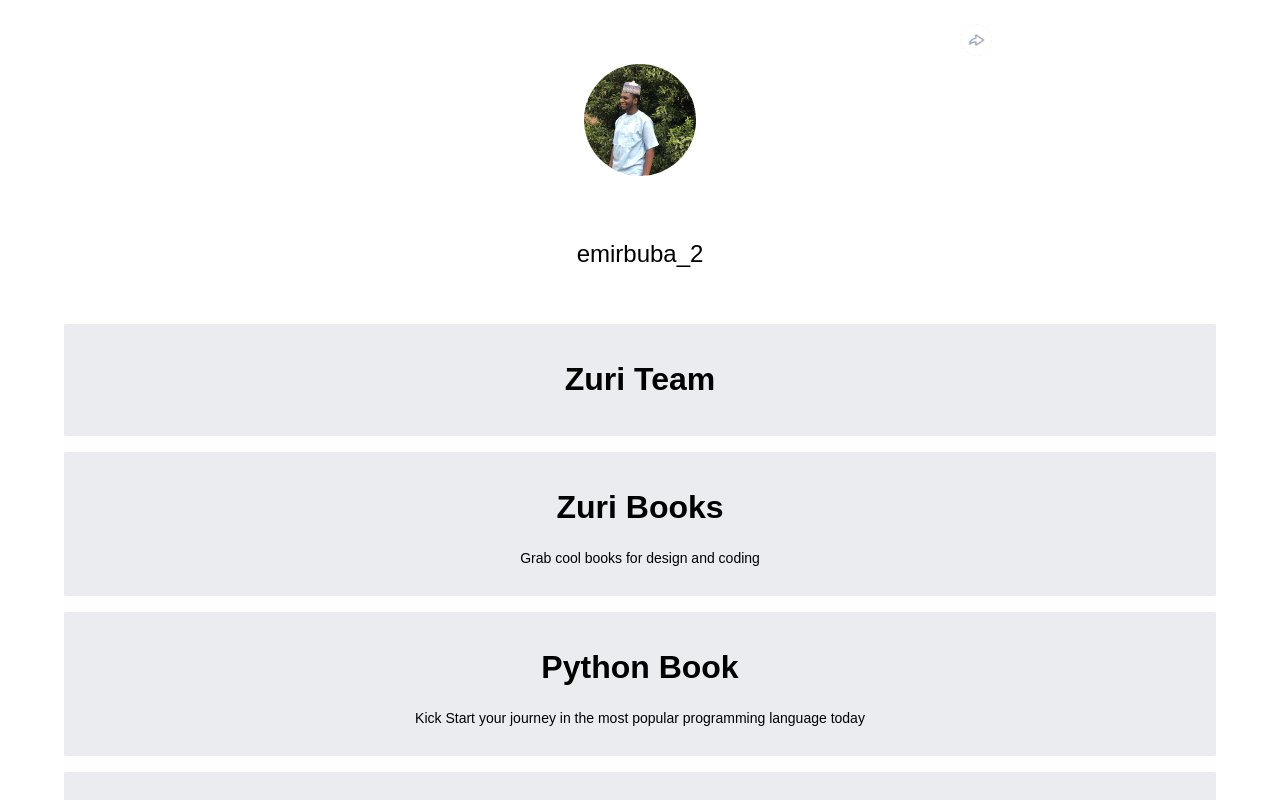
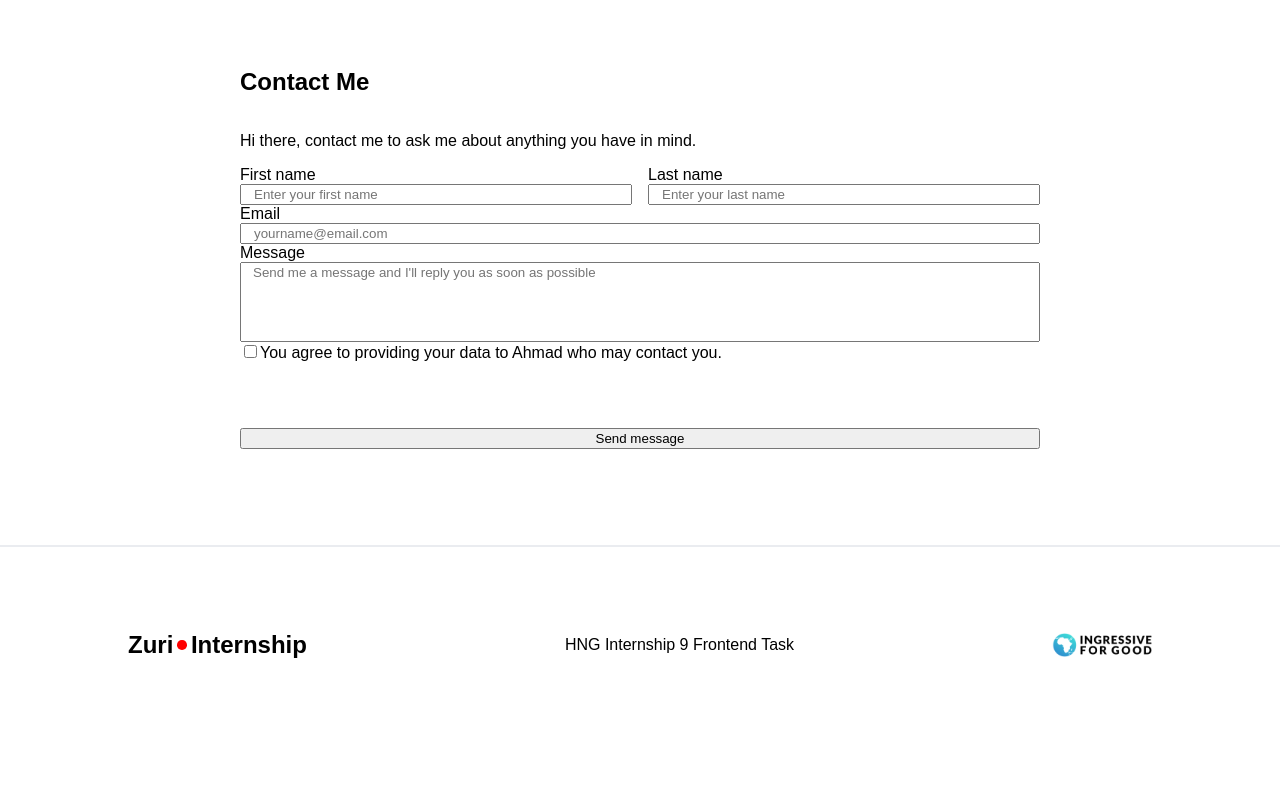
Before and after one commit to Ahmadbuba/linktree, a React (Create React App) app: page /contact in a window 1280 px wide. Shown: the top 800 px of the page. Built offline with nearby package versions, Linux system fonts and the light colour scheme.

Commit message:
feat: route and contact page added

```diff
--- a/src/App.js
+++ b/src/App.js
@@ -8,13 +8,17 @@ import logoIcon from "../src/assests/I4G.png";
 
 import Footer from "./pages/components/Footer/Footer";
 import ProfileIcons from "./pages/components/Footer/ProfileIcons";
+import { Route, Switch } from "react-router-dom";
+import Contact from "./pages/Contact";
 
 function App() {
   return (
     <React.Fragment>
-      <Profile />
-      <Links />
-      {/* <div className={classes.logo__div}>
+      <Switch>
+        <Route path="/" exact>
+          <Profile />
+          <Links />
+          {/* <div className={classes.logo__div}>
         <img
           src={slackIcon}
           height="30"
@@ -30,7 +34,13 @@ function App() {
           alt="Git Icon"
         />
       </div> */}
-      <ProfileIcons />
+          <ProfileIcons />
+        </Route>
+
+        <Route path="/contact">
+          <Contact />
+        </Route>
+      </Switch>
       <div className={classes.line}></div>
       {/* <div className={classes.footer__div}>
         <span className={classes.title__internship}>
--- /dev/null
+++ b/src/pages/Contact.js
@@ -0,0 +1,70 @@
+import classes from "./Contact.module.css";
+
+const Contact = () => {
+  const messageArea = document.getElementById("message");
+  const onFocusHandler = (event) => {
+    const end = messageArea.value.length;
+    messageArea.setSelectionRange(end, end);
+    messageArea.focus();
+  };
+
+  return (
+    <div className={classes.holder}>
+      <h2>Contact Me</h2>
+      <p>Hi there, contact me to ask me about anything you have in mind.</p>
+      <form>
+        <div className={classes.flex_display}>
+          <div className={classes.block_display_name}>
+            <label htmlFor="first_name">First name</label>
+            <input
+              type="text"
+              name="name"
+              id="first_name"
+              placeholder="Enter your first name"
+            />
+          </div>
+          <div className={classes.block_display_name}>
+            <label htmlFor="last_name">Last name</label>
+            <input
+              type="text"
+              name="name"
+              id="last_name"
+              placeholder="Enter your last name"
+            />
+          </div>
+        </div>
+        <label htmlFor="email">Email</label>
+        <input
+          type="email"
+          name="email"
+          id="email"
+          placeholder="yourname@email.com"
+          className={classes.block_display}
+        />
+        <label htmlFor="message">Message</label>
+        <textarea
+          type="textarea"
+          name="message"
+          maxLength="400"
+          id="message"
+          placeholder="Send me a message and I'll reply you as soon as possible "
+          className={`${classes.block_display} ${classes.pad}`}
+          // onClick={onFocusHandler}
+        />
+        <div>
+          <input type="checkbox" name="agreement" />
+          <label htmlFor="agreement">
+            You agree to providing your data to Ahmad who may contact you.
+          </label>
+        </div>
+
+        <br></br>
+        <button className={classes.btn} id="‘btn__submit">
+          Send message
+        </button>
+      </form>
+    </div>
+  );
+};
+
+export default Contact;
--- /dev/null
+++ b/src/pages/Contact.module.css
@@ -0,0 +1,71 @@
+.holder {
+  width: 50rem;
+  max-width: 90%;
+  margin: 0 auto;
+  padding: 3rem 0;
+}
+
+.holder p {
+  display: inline-block;
+  width: 100%;
+}
+
+.holder form {
+  width: 100%;
+}
+
+.holder form input {
+  position: relative;
+}
+
+.holder form input::placeholder {
+  position: absolute;
+  left: 12px;
+}
+
+.holder form textarea {
+  resize: none;
+  font-family: sans-serif;
+  position: relative;
+}
+
+.holder form textarea::placeholder {
+  position: absolute;
+  left: 12px;
+  font-family: sans-serif;
+}
+/* .holder form input {
+  position: relative;
+} */
+
+/* .holder form input::placeholder {
+  position: absolute;
+  top: 0;
+} */
+
+.block_display {
+  display: block;
+  width: 100%;
+}
+
+.pad {
+  height: 5rem;
+}
+
+.flex_display {
+  display: flex;
+  gap: 1rem;
+  flex-wrap: wrap;
+}
+
+.block_display_name {
+  flex: 1;
+  display: flex;
+  flex-direction: column;
+}
+
+.btn {
+  display: block;
+  width: 100%;
+  margin: 3rem auto;
+}
--- a/src/pages/UI/LinkCard.js
+++ b/src/pages/UI/LinkCard.js
@@ -15,7 +15,7 @@ const LinkCard = (props) => {
     </a>
   );
 
-  if (props.type) {
+  if (props.type === "route") {
     anchorType = (
       <Link className={classes.link__item} to={props.link} id={props.id}>
         <h1>{props.text}</h1>
--- a/src/pages/components/Links/Links.js
+++ b/src/pages/components/Links/Links.js
@@ -4,6 +4,8 @@ import classes from "./Links.module.css";
 
 const Links = (props) => {
   const slackUsername = "ahmadBuba";
+  const defaultAnchor = "normal";
+  const routeAnchor = "route";
 
   const linksSection = [
     {
@@ -11,12 +13,14 @@ const Links = (props) => {
       link: "https://training.zuri.team/",
       text: "Zuri Team",
       subtext: "",
+      type: defaultAnchor,
     },
     {
       id: "books",
       link: "http://books.zuri.team",
       text: "Zuri Books",
       subtext: "Grab cool books for design and coding",
+      type: defaultAnchor,
     },
     {
       id: "book__python",
@@ -24,18 +28,28 @@ const Links = (props) => {
       text: "Python Book",
       subtext:
         "Kick Start your journey in the most popular programming language today",
+      type: defaultAnchor,
     },
     {
       id: "pitch",
       link: "https://background.zuri.team",
       text: "Next-Gen Coders",
       subtext: "We train and mentor the next Gen of Coders!",
+      type: defaultAnchor,
     },
     {
       id: "book__design",
       link: "https://books.zuri.team/design-rules",
       text: "Design Book",
       subtext: "Hurry to grab your free Design book offerd by Zuri",
+      type: defaultAnchor,
+    },
+    {
+      id: "contact",
+      link: "/contact",
+      text: "Contact Me",
+      subtext: "",
+      type: routeAnchor,
     },
   ];
   const twitter = "https://twitter.com/emirbuba_2";
@@ -53,6 +67,7 @@ const Links = (props) => {
             link={linkItem.link}
             text={linkItem.text}
             subtext={linkItem.subtext}
+            type={linkItem.type}
           />
         );
       })}
```
Also changed, not shown: src/index.js (+9 -8 lines).
